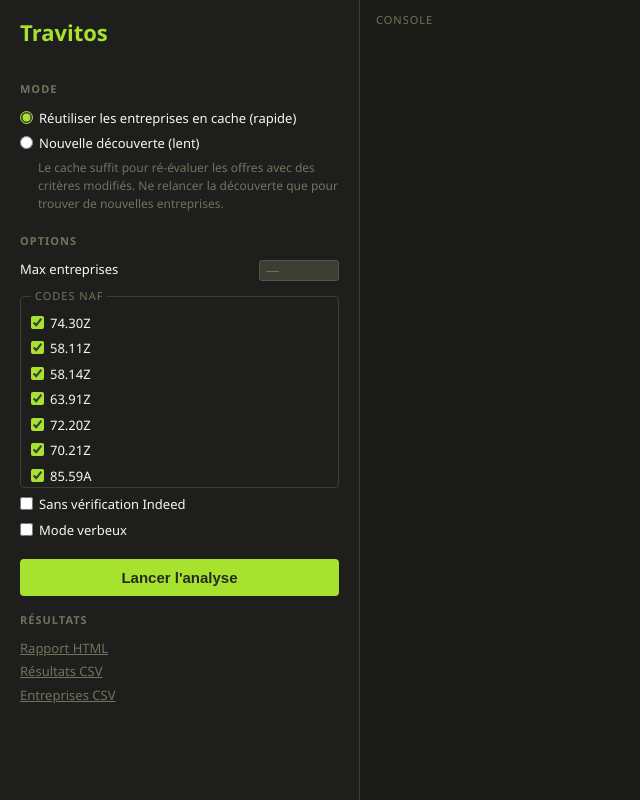
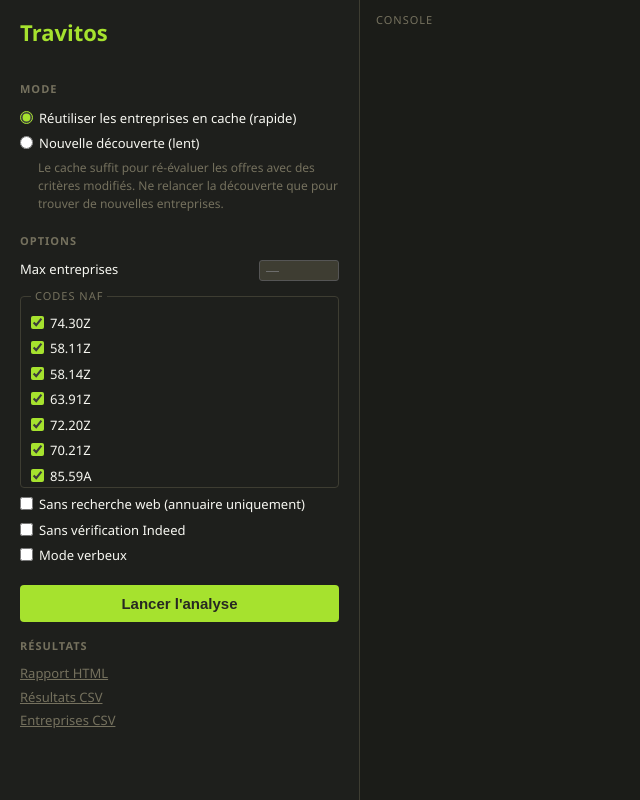
Before and after one commit to GeremC/Travitos, a Flask app: page / in a window 1280 px wide. Shown: the whole page, without its empty margins (0-640 px from the left). Run offline with Flask 2, Linux system fonts and the light colour scheme.

Commit message:
ajout --sans-recherche pour contourner le blocage des moteurs

```diff
--- a/gui.py
+++ b/gui.py
@@ -66,6 +66,8 @@ def run():
     if naf:
         args.extend(["--naf"] + naf)
 
+    if data.get("sans_recherche"):
+        args.append("--sans-recherche")
     if data.get("sans_indeed"):
         args.append("--sans-indeed-check")
     if data.get("verbeux"):
--- a/main.py
+++ b/main.py
@@ -76,6 +76,8 @@ def main():
                     help="force le mode sans demande interactive (pour GUI)")
     ap.add_argument("--naf", nargs="*", default=None,
                     help="limite l'annuaire à ces codes NAF (ex: 74.30Z)")
+    ap.add_argument("--sans-recherche", action="store_true",
+                    help="saute la découverte par moteur de recherche (annuaire uniquement)")
     ap.add_argument("-v", "--verbeux", action="store_true")
     args = ap.parse_args()
 
@@ -107,7 +109,7 @@ def main():
         if mode == "complet":
             # ---------------------------------------------- 1. découverte
             print("[1/6] Découverte des entreprises…", flush=True)
-            entreprises = discovery.decouvrir(fetcher)
+            entreprises = discovery.decouvrir(fetcher, sans_recherche=args.sans_recherche)
             if args.max_entreprises:
                 entreprises = entreprises[:args.max_entreprises]
             print(f"      {len(entreprises)} entreprises à analyser.")
--- a/templates/gui.html
+++ b/templates/gui.html
@@ -120,6 +120,8 @@ button:disabled { background: #555; color: #888; cursor: not-allowed; }
         {% endfor %}
       </fieldset>
 
+      <label><input type="checkbox" name="sans_recherche">
+        Sans recherche web (annuaire uniquement)</label>
       <label><input type="checkbox" name="sans_indeed">
         Sans vérification Indeed</label>
       <label><input type="checkbox" name="verbeux">
@@ -238,10 +240,11 @@ button:disabled { background: #555; color: #888; cursor: not-allowed; }
     const maxEnt = document.querySelector('input[name="max_entreprises"]').value;
     const nafCheckboxes = document.querySelectorAll('input[name="naf"]:checked');
     const naf = Array.from(nafCheckboxes).map(cb => cb.value);
+    const sansRecherche = document.querySelector('input[name="sans_recherche"]').checked;
     const sansIndeed = document.querySelector('input[name="sans_indeed"]').checked;
     const verbeux = document.querySelector('input[name="verbeux"]').checked;
 
-    startScan({ mode, max_entreprises: maxEnt, naf, sans_indeed: sansIndeed, verbeux });
+    startScan({ mode, max_entreprises: maxEnt, naf, sans_recherche: sansRecherche, sans_indeed: sansIndeed, verbeux });
   });
 
   updateLinks();
```
Also changed, not shown: jobscraper/discovery.py (+8 -4 lines).
